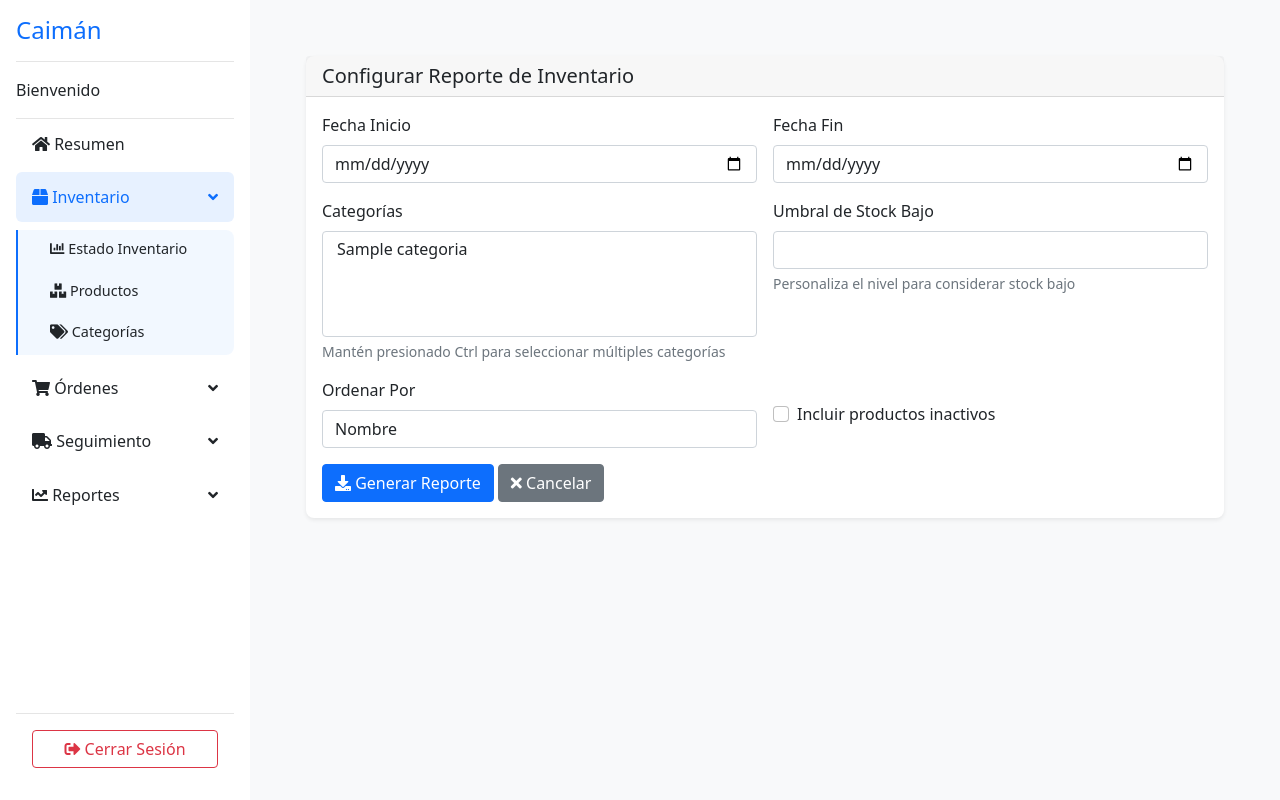
After one commit to alecuevas660/Proyecto-sistema-web-de-despacho, a Django app: page /inventario/configurar-reporte/ in a window 1280 px wide. The commit adds this page. Run offline with Django 5.2, Linux system fonts and the light colour scheme; tables that the repository leaves empty hold one stand-in row (values such as "Sample post").

Commit message:
parametros configurables de reportes

```diff
--- a/DespachoDjango/apps/home/urls.py
+++ b/DespachoDjango/apps/home/urls.py
@@ -1,8 +1,9 @@
 from django.urls import path
-from .views import HomeView
+from . import views
 
 app_name = 'home'
 
 urlpatterns = [
-    path('', HomeView.as_view(), name='home'),
+    path('', views.HomeView.as_view(), name='home'),
+    # ... otras urls ...
 ]
--- a/DespachoDjango/apps/inventario/forms.py
+++ b/DespachoDjango/apps/inventario/forms.py
@@ -107,3 +107,40 @@ class StockUpdateForm(forms.ModelForm):
                 'placeholder': 'Motivo de la actualización'
             })
         }
+
+class ReporteInventarioForm(forms.Form):
+    ORDEN_CHOICES = [
+        ('nombre', 'Nombre'),
+        ('categoria', 'Categoría'),
+        ('stock', 'Stock'),
+        ('precio', 'Precio'),
+    ]
+
+    fecha_inicio = forms.DateField(
+        required=False,
+        widget=forms.DateInput(attrs={'type': 'date', 'class': 'form-control'})
+    )
+    fecha_fin = forms.DateField(
+        required=False,
+        widget=forms.DateInput(attrs={'type': 'date', 'class': 'form-control'})
+    )
+    categorias = forms.ModelMultipleChoiceField(
+        queryset=Categoria.objects.filter(activo=True),
+        required=False,
+        widget=forms.SelectMultiple(attrs={'class': 'form-control'})
+    )
+    umbral_stock_bajo = forms.IntegerField(
+        required=False,
+        min_value=0,
+        widget=forms.NumberInput(attrs={'class': 'form-control'})
+    )
+    ordenar_por = forms.ChoiceField(
+        choices=ORDEN_CHOICES,
+        required=False,
+        widget=forms.Select(attrs={'class': 'form-control'})
+    )
+    incluir_inactivos = forms.BooleanField(
+        required=False,
+        initial=False,
+        widget=forms.CheckboxInput(attrs={'class': 'form-check-input'})
+    )
--- a/DespachoDjango/apps/inventario/urls.py
+++ b/DespachoDjango/apps/inventario/urls.py
@@ -14,4 +14,5 @@ urlpatterns = [
     path('categoria/<uuid:pk>/editar/', views.CategoriaUpdateView.as_view(), name='category_edit'),
     path('producto/<uuid:pk>/stock/', views.StockUpdateView.as_view(), name='stock_update'),
     path('exportar/', views.exportar_inventario, name='exportar_inventario'),
+    path('configurar-reporte/', views.configurar_reporte, name='configurar_reporte'),
 ]
--- a/DespachoDjango/apps/inventario/views.py
+++ b/DespachoDjango/apps/inventario/views.py
@@ -6,14 +6,15 @@ from django.db import models
 from django.db.models import Q, F
 from .models import Product, StockVariable, Categoria
 from django.contrib import messages
-from .forms import ProductForm, StockUpdateForm
+from .forms import ProductForm, StockUpdateForm, ReporteInventarioForm
 from django.http import JsonResponse, HttpResponseRedirect, HttpResponse
 from django.views.decorators.http import require_POST
 from django.utils.decorators import method_decorator
 from django.contrib.auth.decorators import permission_required
 from django.core.exceptions import ValidationError
 from openpyxl import Workbook
-from datetime import datetime
+from datetime import datetime, timedelta
+from django.utils import timezone
 
 # Create your views here.
 
@@ -276,171 +277,81 @@ class StockUpdateView(LoginRequiredMixin, PermissionRequiredMixin, CreateView):
     def get_success_url(self):
         return reverse_lazy('inventario:inventario_list')
 
+def configurar_reporte(request):
+    form = ReporteInventarioForm()
+    return render(request, 'inventario/reporte_form.html', {'form': form})
+
 def exportar_inventario(request):
+    if request.method == 'GET':
+        return configurar_reporte(request)
+
+    form = ReporteInventarioForm(request.POST)
+    if not form.is_valid():
+        return render(request, 'inventario/reporte_form.html', {'form': form})
+
+    # Obtener parámetros del formulario
+    fecha_inicio = form.cleaned_data.get('fecha_inicio')
+    fecha_fin = form.cleaned_data.get('fecha_fin')
+    categorias = form.cleaned_data.get('categorias')
+    umbral_stock_bajo = form.cleaned_data.get('umbral_stock_bajo')
+    ordenar_por = form.cleaned_data.get('ordenar_por')
+    incluir_inactivos = form.cleaned_data.get('incluir_inactivos')
+
+    # Crear el libro de Excel
     wb = Workbook()
-
-    # 1. Hoja de Resumen General
     ws_resumen = wb.active
     ws_resumen.title = "Resumen General"
 
-    # Encabezado con fecha del reporte
+    # Agregar parámetros del reporte
     ws_resumen.append(['REPORTE DE INVENTARIO'])
-    ws_resumen.append(['Fecha de generación:', datetime.now().strftime('%Y-%m-%d %H:%M:%S')])
-    ws_resumen.append([])  # Línea en blanco
+    ws_resumen.append(['Fecha de generación:', timezone.now().strftime('%Y-%m-%d %H:%M:%S')])
+    ws_resumen.append(['Parámetros del reporte:'])
+    ws_resumen.append(['Fecha inicio:', fecha_inicio or 'No especificada'])
+    ws_resumen.append(['Fecha fin:', fecha_fin or 'No especificada'])
+    ws_resumen.append(['Categorías:', ', '.join(c.nombre for c in categorias) if categorias else 'Todas'])
+    ws_resumen.append(['Umbral stock bajo:', umbral_stock_bajo or 'Predeterminado'])
+    ws_resumen.append([])
 
-    # Estadísticas generales
-    total_productos = Product.objects.count()
-    total_categorias = Categoria.objects.filter(activo=True).count()
+    # Filtrar productos según parámetros
+    productos = Product.objects.all()
 
-    # Modificamos la consulta para usar el último stock registrado
-    productos_stock_bajo = sum(1 for producto in Product.objects.all()
-                             if producto.get_stock_actual() < producto.stock_minimo)
+    if not incluir_inactivos:
+        productos = productos.filter(activo=True)
 
-    # Calculamos el valor total usando el stock actual
-    valor_total_inventario = sum(
-        producto.get_stock_actual() * producto.price
-        for producto in Product.objects.all()
-    )
+    if categorias:
+        productos = productos.filter(categoria__in=categorias)
 
-    estadisticas = [
-        ['Total de Productos:', total_productos],
-        ['Categorías Activas:', total_categorias],
-        ['Productos con Stock Bajo:', productos_stock_bajo],
-        ['Valor Total del Inventario:', f"${valor_total_inventario:,.2f}"],
-        []  # Línea en blanco
-    ]
-    for stat in estadisticas:
-        ws_resumen.append(stat)
+    if fecha_inicio:
+        productos = productos.filter(updated_at__gte=fecha_inicio)
 
-    # 2. Hoja de Inventario Detallado
-    ws_inventario = wb.create_sheet("Inventario Detallado")
-    headers_inventario = [
-        'Código',
-        'Nombre',
-        'Categoría',
-        'Stock Actual',
-        'Stock Mínimo',
-        'Estado Stock',
-        'Precio Unitario',
-        'Valor Total',
-        'Última Actualización',
-        'Ubicación',
-        'Notas'
-    ]
-    ws_inventario.append(headers_inventario)
+    if fecha_fin:
+        productos = productos.filter(updated_at__lte=fecha_fin)
 
-    productos = Product.objects.all().select_related('categoria')
-    for producto in productos:
-        stock_actual = producto.get_stock_actual()
-        estado_stock = 'ÓPTIMO'
-        if stock_actual < producto.stock_minimo:
-            estado_stock = 'CRÍTICO'
-        elif stock_actual < (producto.stock_minimo * 1.5):
-            estado_stock = 'BAJO'
+    # Ordenar productos
+    if ordenar_por == 'nombre':
+        productos = productos.order_by('name')
+    elif ordenar_por == 'categoria':
+        productos = productos.order_by('categoria__nombre', 'name')
+    elif ordenar_por == 'stock':
+        productos = sorted(productos, key=lambda p: p.get_stock_actual())
+    elif ordenar_por == 'precio':
+        productos = productos.order_by('price')
 
-        ultima_actualizacion = producto.stock_variables.order_by('-created_at').first()
+    # ... (resto del código del reporte como estaba antes)
 
-        ws_inventario.append([
-            producto.codigo if hasattr(producto, 'codigo') else 'N/A',
-            producto.name,
-            producto.categoria.nombre if producto.categoria else 'Sin categoría',
-            stock_actual,
-            producto.stock_minimo,
-            estado_stock,
-            producto.price,
-            stock_actual * producto.price,
-            ultima_actualizacion.created_at.strftime('%Y-%m-%d %H:%M:%S') if ultima_actualizacion else 'N/A',
-            producto.ubicacion if hasattr(producto, 'ubicacion') else 'N/A',
-            producto.description or ''
-        ])
+    # Modificar la lógica de stock bajo para usar el umbral personalizado
+    if umbral_stock_bajo is not None:
+        productos_stock_bajo = sum(1 for p in productos if p.get_stock_actual() < umbral_stock_bajo)
+    else:
+        productos_stock_bajo = sum(1 for p in productos if p.get_stock_actual() < p.stock_minimo)
 
-    # 3. Hoja de Productos Críticos
-    ws_criticos = wb.create_sheet("Productos Críticos")
-    headers_criticos = [
-        'Código',
-        'Nombre',
-        'Stock Actual',
-        'Stock Mínimo',
-        'Diferencia',
-        'Días sin Reposición',
-        'Precio Unitario',
-        'Valor a Reponer'
-    ]
-    ws_criticos.append(headers_criticos)
+    # ... (continuar con el resto del código del reporte)
 
-    # Filtramos productos críticos usando get_stock_actual()
-    productos_criticos = [p for p in Product.objects.all()
-                         if p.get_stock_actual() < p.stock_minimo]
-
-    for producto in productos_criticos:
-        stock_actual = producto.get_stock_actual()
-        diferencia = producto.stock_minimo - stock_actual
-        ultima_actualizacion = producto.stock_variables.order_by('-created_at').first()
-        dias_sin_reposicion = (datetime.now().date() - ultima_actualizacion.created_at.date()).days if ultima_actualizacion else 0
-
-        ws_criticos.append([
-            producto.codigo if hasattr(producto, 'codigo') else 'N/A',
-            producto.name,
-            stock_actual,
-            producto.stock_minimo,
-            diferencia,
-            dias_sin_reposicion,
-            producto.price,
-            diferencia * producto.price
-        ])
-
-    # 4. Hoja de Análisis por Categoría
-    ws_categorias = wb.create_sheet("Análisis por Categoría")
-    headers_categorias = [
-        'Categoría',
-        'Total Productos',
-        'Productos Stock Bajo',
-        'Valor Total Inventario',
-        'Valor Promedio por Producto'
-    ]
-    ws_categorias.append(headers_categorias)
-
-    categorias = Categoria.objects.filter(activo=True)
-    for categoria in categorias:
-        productos_cat = Product.objects.filter(categoria=categoria)
-        total_productos_cat = productos_cat.count()
-
-        # Calculamos productos con stock bajo
-        productos_bajos_cat = sum(1 for p in productos_cat
-                                if p.get_stock_actual() < p.stock_minimo)
-
-        # Calculamos valor total del inventario para la categoría
-        valor_total_cat = sum(p.get_stock_actual() * p.price for p in productos_cat)
-        valor_promedio = valor_total_cat / total_productos_cat if total_productos_cat > 0 else 0
-
-        ws_categorias.append([
-            categoria.nombre,
-            total_productos_cat,
-            productos_bajos_cat,
-            valor_total_cat,
-            valor_promedio
-        ])
-
-    # Aplicar formato a todas las hojas
-    for ws in wb.worksheets:
-        for column in ws.columns:
-            max_length = 0
-            column_letter = column[0].column_letter
-            for cell in column:
-                try:
-                    if len(str(cell.value)) > max_length:
-                        max_length = len(str(cell.value))
-                except:
-                    pass
-            adjusted_width = (max_length + 2)
-            ws.column_dimensions[column_letter].width = adjusted_width
-
-    # Crear la respuesta HTTP
     response = HttpResponse(
         content_type='application/vnd.openxmlformats-officedocument.spreadsheetml.sheet'
     )
-    response['Content-Disposition'] = 'attachment; filename=Reporte_Inventario_Completo_{}.xlsx'.format(
-        datetime.now().strftime('%Y%m%d_%H%M%S')
+    response['Content-Disposition'] = 'attachment; filename=Reporte_Inventario_Personalizado_{}.xlsx'.format(
+        timezone.now().strftime('%Y%m%d_%H%M%S')
     )
 
     wb.save(response)
--- a/DespachoDjango/core/urls.py
+++ b/DespachoDjango/core/urls.py
@@ -4,9 +4,9 @@ from django.conf import settings
 from django.conf.urls.static import static
 
 urlpatterns = [
-    path('', include('apps.home.urls', namespace='home')),
+    path('', include(('apps.home.urls', 'home'), namespace='home')),
     path('admin/', admin.site.urls),
-    path('inventario/', include('apps.inventario.urls', namespace='inventario')),
+    path('inventario/', include(('apps.inventario.urls', 'inventario'), namespace='inventario')),
     path('accounts/', include('django.contrib.auth.urls')),
     path("__reload__/", include("django_browser_reload.urls")),
 ] + static(settings.MEDIA_URL, document_root=settings.MEDIA_ROOT)
--- a/DespachoDjango/templates/dashboard/home.html
+++ b/DespachoDjango/templates/dashboard/home.html
@@ -8,7 +8,7 @@
         <h1 class="h2">Panel de Control</h1>
         <div class="btn-toolbar mb-2 mb-md-0">
             <div class="btn-group me-2">
-                <a href="{% url 'inventario:exportar_inventario' %}" class="btn btn-sm btn-outline-secondary">
+                <a href="{% url 'inventario:configurar_reporte' %}" class="btn btn-sm btn-outline-secondary">
                     <i class="fas fa-download"></i> Exportar Reporte
                 </a>
             </div>
--- /dev/null
+++ b/DespachoDjango/templates/inventario/reporte_form.html
@@ -0,0 +1,68 @@
+{% extends 'dashboard/base_dashboard.html' %}
+{% load static %}
+
+{% block title %}Configurar Reporte{% endblock %}
+
+{% block content %}
+<div class="container-fluid">
+    <div class="row">
+        <div class="col-12">
+            <div class="card">
+                <div class="card-header">
+                    <h5 class="card-title mb-0">Configurar Reporte de Inventario</h5>
+                </div>
+                <div class="card-body">
+                    <form method="post" action="{% url 'inventario:exportar_inventario' %}" class="row g-3">
+                        {% csrf_token %}
+
+                        <div class="col-md-6">
+                            <label class="form-label">Fecha Inicio</label>
+                            {{ form.fecha_inicio }}
+                        </div>
+
+                        <div class="col-md-6">
+                            <label class="form-label">Fecha Fin</label>
+                            {{ form.fecha_fin }}
+                        </div>
+
+                        <div class="col-md-6">
+                            <label class="form-label">Categorías</label>
+                            {{ form.categorias }}
+                            <div class="form-text">Mantén presionado Ctrl para seleccionar múltiples categorías</div>
+                        </div>
+
+                        <div class="col-md-6">
+                            <label class="form-label">Umbral de Stock Bajo</label>
+                            {{ form.umbral_stock_bajo }}
+                            <div class="form-text">Personaliza el nivel para considerar stock bajo</div>
+                        </div>
+
+                        <div class="col-md-6">
+                            <label class="form-label">Ordenar Por</label>
+                            {{ form.ordenar_por }}
+                        </div>
+
+                        <div class="col-md-6">
+                            <div class="form-check mt-4">
+                                {{ form.incluir_inactivos }}
+                                <label class="form-check-label">
+                                    Incluir productos inactivos
+                                </label>
+                            </div>
+                        </div>
+
+                        <div class="col-12">
+                            <button type="submit" class="btn btn-primary">
+                                <i class="fas fa-download"></i> Generar Reporte
+                            </button>
+                            <a href="{% url 'home:home' %}" class="btn btn-secondary">
+                                <i class="fas fa-times"></i> Cancelar
+                            </a>
+                        </div>
+                    </form>
+                </div>
+            </div>
+        </div>
+    </div>
+</div>
+{% endblock %}
```
